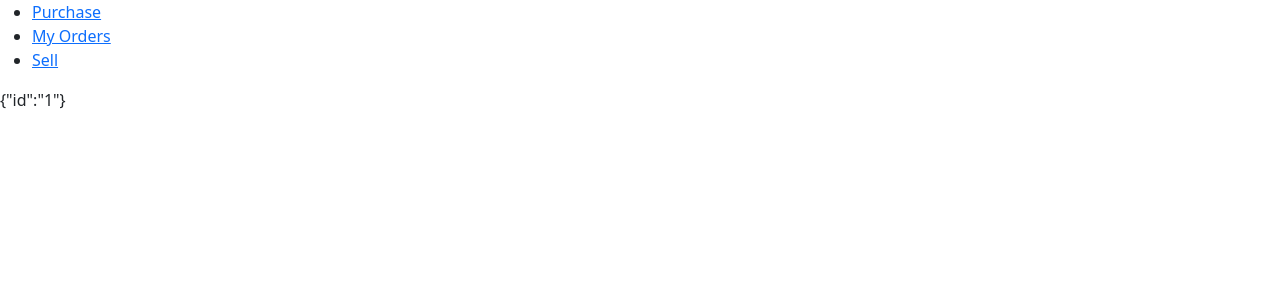
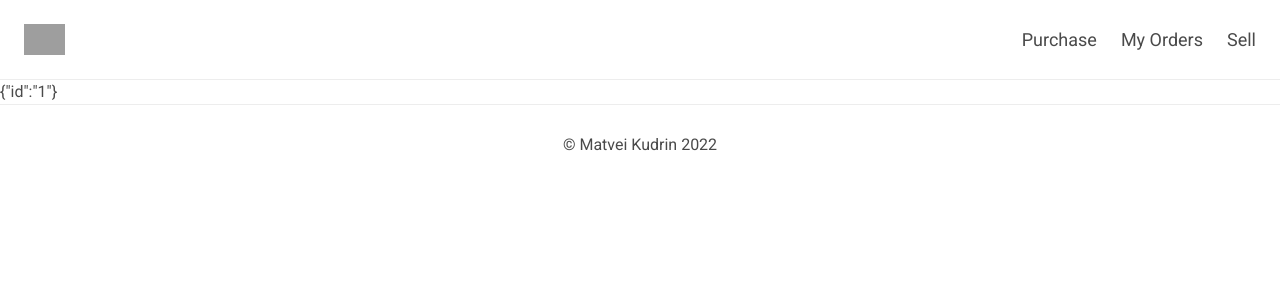
Before and after one commit to KudrinMatvey/cars-app, a React (Create React App) app: page /cars/1 in a window 1280 px wide. Shown: the top 300 px of the page. Built offline with nearby package versions, Linux system fonts and the light colour scheme; grey boxes are pictures that could not be loaded.

Commit message:
Add styling to header & footer

```diff
--- a/src/App.css
+++ /dev/null
@@ -1,38 +0,0 @@
-.App {
-  text-align: center;
-}
-
-.App-logo {
-  height: 40vmin;
-  pointer-events: none;
-}
-
-@media (prefers-reduced-motion: no-preference) {
-  .App-logo {
-    animation: App-logo-spin infinite 20s linear;
-  }
-}
-
-.App-header {
-  background-color: #282c34;
-  min-height: 100vh;
-  display: flex;
-  flex-direction: column;
-  align-items: center;
-  justify-content: center;
-  font-size: calc(10px + 2vmin);
-  color: white;
-}
-
-.App-link {
-  color: #61dafb;
-}
-
-@keyframes App-logo-spin {
-  from {
-    transform: rotate(0deg);
-  }
-  to {
-    transform: rotate(360deg);
-  }
-}
--- /dev/null
+++ b/src/App.scss
@@ -0,0 +1,18 @@
+@import "variables";
+@import url('https://fonts.googleapis.com/css2?family=Roboto:wght@400;700&');
+$theme-colors: (
+  "primary": $color-tango,
+);
+@import "~bootstrap/scss/bootstrap";
+
+.btn.btn-primary {
+  color: white;
+
+  &:hover {
+    background-color: $color-ochre;
+  }
+}
+#root {
+  font-family: Roboto, sans-serif;
+  color: $color-tundra;
+}
--- a/src/App.tsx
+++ b/src/App.tsx
@@ -1,26 +1,16 @@
 import React from 'react';
-import './App.css';
-import 'bootstrap/dist/css/bootstrap.min.css';
+import './App.scss';
 
-import {Link, Outlet} from 'react-router-dom';
+import {Outlet} from 'react-router-dom';
+import {Header} from "./components/Header";
+import {Footer} from "./components/Footer";
 
 function App() {
   return (
     <>
-      <nav>
-        <ul>
-          <li>
-            <Link to="/purchase">Purchase</Link>
-          </li>
-          <li>
-            <Link to="/my-orders">My Orders</Link>
-          </li>
-          <li>
-            <Link to="/sell">Sell</Link>
-          </li>
-        </ul>
-      </nav>
+      <Header/>
       <Outlet/>
+      <Footer/>
     </>
   );
 }
--- /dev/null
+++ b/src/_variables.scss
@@ -0,0 +1,18 @@
+$color-gallery: #ededed;
+$color-tundra: #4a4a4a;
+$color-tango: #ea7f28;
+$color-ochre: #d37324;
+
+$padding-s: 8px;
+$padding-m: 12px;
+$padding-l: 24px;
+
+$header-height: 80px;
+$details-content-width: 800px;
+
+$font-size-xs: 12px;
+$font-size-s: 14px;
+$font-size-m: 18px;
+$font-size-l: 32px;
+
+$border: 1px solid $color-gallery;
--- a/src/components/Card.tsx
+++ b/src/components/Card.tsx
@@ -16,18 +16,18 @@ function formatDetailsString(car: Car) {
 }
 
 export function Card({car}: { car?: Car }) {
+  if (!car) {
+    return <Placeholder className={styles.card} animation="glow">
+      <Placeholder className={styles.image}/>
+      <Placeholder className={styles.model} xs={4}/>
+      <Placeholder className={styles.details} xs={4}/>
+      <Placeholder className={styles.link} xs={3}/>
+    </Placeholder>;
+  }
   return <div className={styles.card}>
-    {car ? <>
-      <img className={styles.image} src={car.pictureUrl} alt={car.modelName}/>
-      <div className={styles.model}>{car.modelName}</div>
-      <div className={styles.details}>{formatDetailsString(car)}</div>
-      <Link className={styles.link} to={`/cars/${car.stockNumber}`}>View details</Link>
-    </>: <>
-      <Placeholder className={styles.image}/>
-      <Placeholder className={styles.model} xs={4} animation="glow"/>
-      <Placeholder className={styles.details} xs={4} animation="glow"/>
-      <Placeholder className={styles.link} xs={3} animation="glow"/>
-    </>
-    }
-  </div>
+    <img className={styles.image} src={car.pictureUrl} alt={car.modelName}/>
+    <div className={styles.model}>{car.modelName}</div>
+    <div className={styles.details}>{formatDetailsString(car)}</div>
+    <Link className={styles.link} to={`/cars/${car.stockNumber}`}>View details</Link>
+  </div>;
 }
--- /dev/null
+++ b/src/components/Footer.module.scss
@@ -0,0 +1,9 @@
+@import "src/variables";
+
+.footer {
+  display: flex;
+  justify-content: center;
+  align-items: center;
+  height: $header-height;
+  border-top: $border;
+}
--- /dev/null
+++ b/src/components/Footer.tsx
@@ -0,0 +1,5 @@
+import styles from './Footer.module.scss'
+
+export const Footer = () => <footer className={styles.footer}>
+ © Matvei Kudrin 2022
+</footer>
--- /dev/null
+++ b/src/components/Header.module.scss
@@ -0,0 +1,27 @@
+@import "../variables";
+
+.header {
+  height: $header-height;
+  display: flex;
+  justify-content: space-between;
+  align-items: center;
+  padding: $padding-l;
+  border-bottom: $border;
+}
+
+.nav {
+  height: $header-height;
+  display: flex;
+  align-items: center;
+}
+
+.link {
+  color: $color-tundra;
+  text-decoration: none;
+  font-size: $font-size-m;
+  margin-left: $padding-l;
+
+  &:hover {
+    color: $color-tango;
+  }
+}
--- /dev/null
+++ b/src/components/Header.tsx
@@ -0,0 +1,13 @@
+import {Link} from "react-router-dom";
+import React from "react";
+import styles from './Header.module.scss';
+
+export const Header = () =>
+  <header className={styles.header}>
+    <img height="100%" src="logo.png" alt="logo"/>
+    <nav className={styles.nav}>
+      <Link className={styles.link} to="/purchase">Purchase</Link>
+      <Link className={styles.link} to="/my-orders">My Orders</Link>
+      <Link className={styles.link} to="/sell">Sell</Link>
+    </nav>
+  </header>
```
Also changed, not shown: public/logo.png (added).
